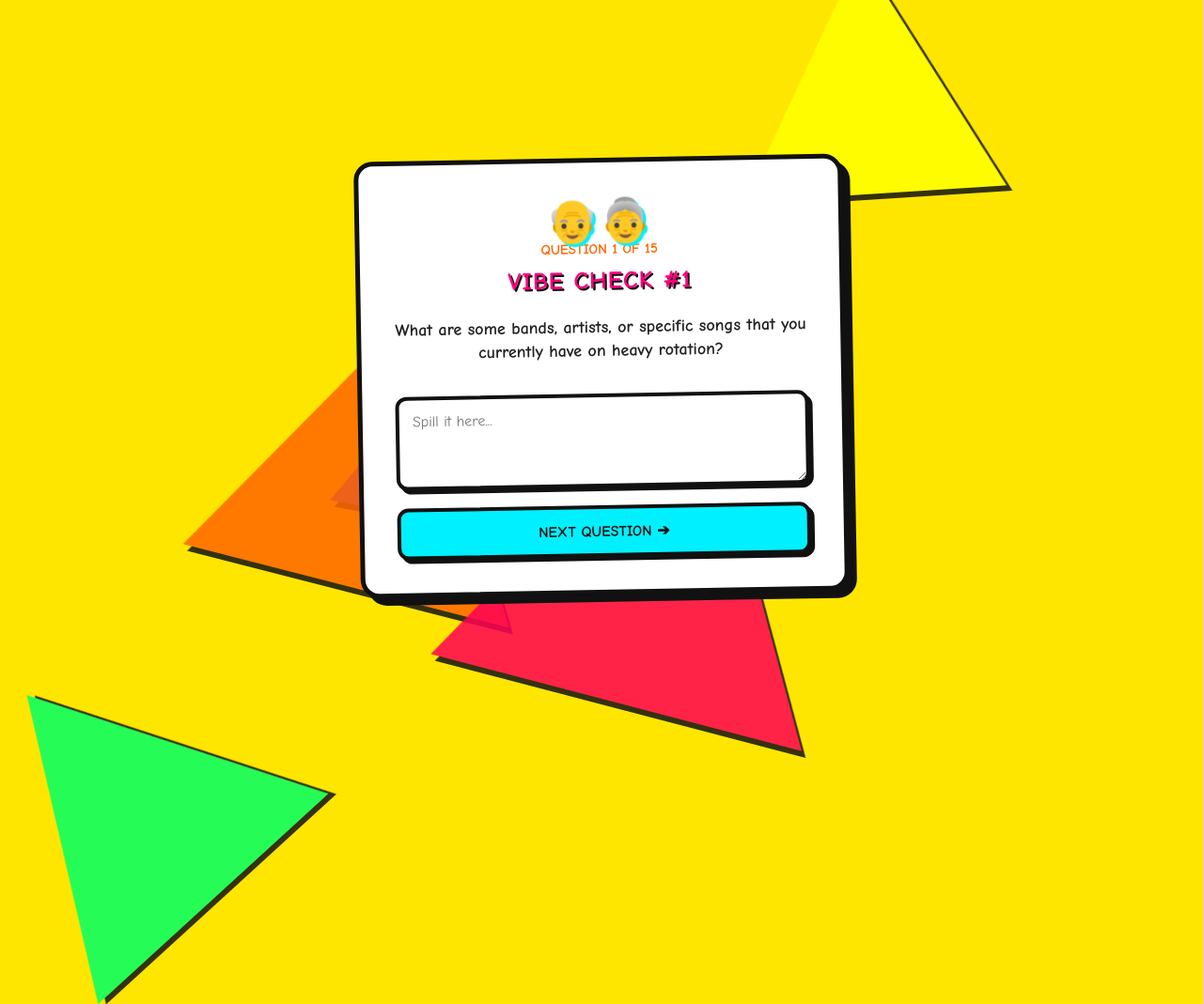
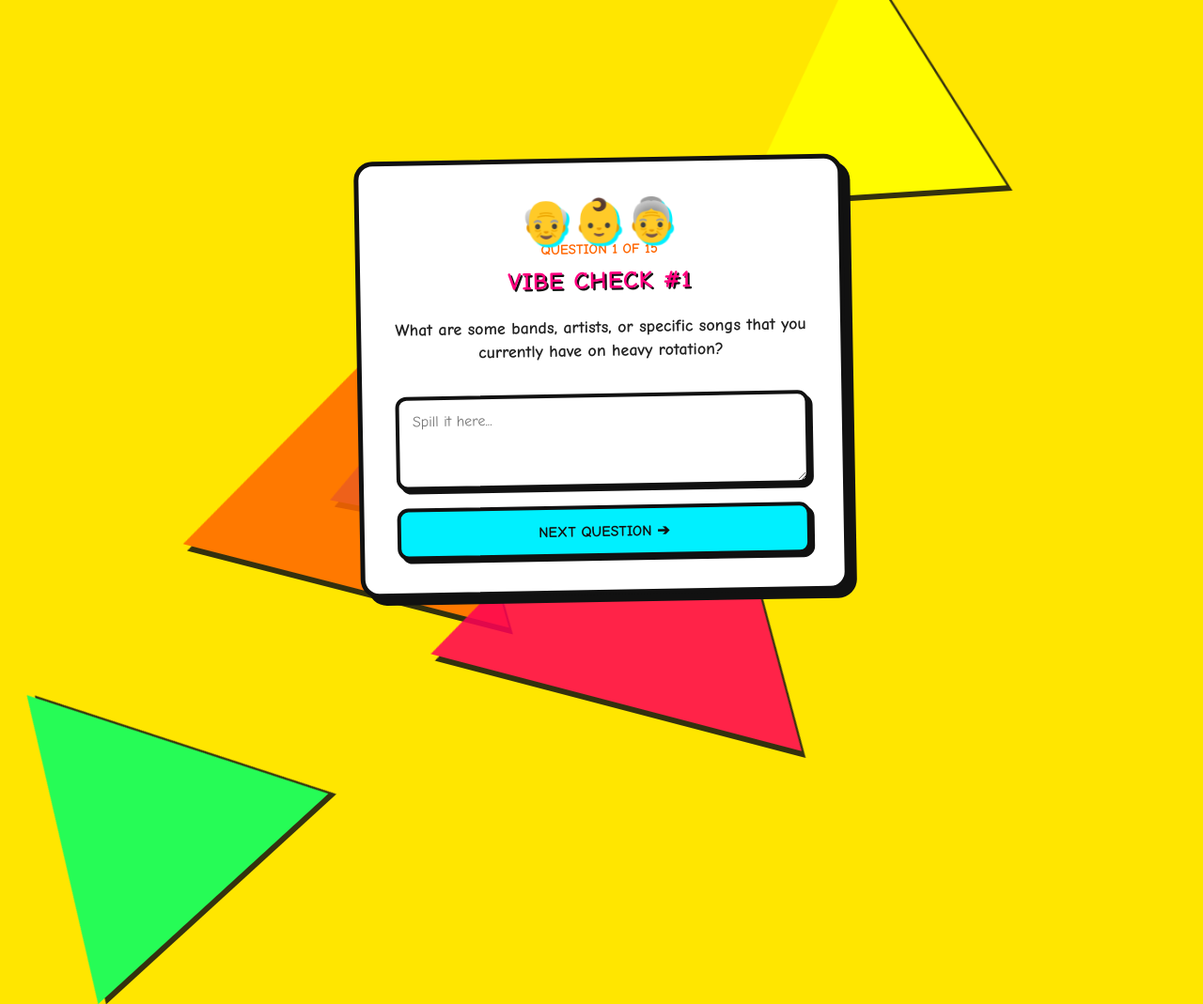
Before and after one commit to RenGood1/rengood, a plain HTML site: page guessmyage/index.html in a window 1280 px wide. Shown: the whole page at 94% size. Drawn offline with Linux system fonts and the light colour scheme.

Commit message:
Update index.html

```diff
--- a/guessmyage/index.html
+++ b/guessmyage/index.html
@@ -66,7 +66,7 @@
     <div class="shape t-7"></div>
 
 <div class="game-card">
-    <div class="cartoon-header">👴👵</div>
+    <div class="cartoon-header">👴👶👵</div>
 
     <div id="game-screen">
         <div class="progress" id="progressText">Question 1 of 15</div>
@@ -159,12 +159,13 @@
         1. Age Guess: Just the estimated age bracket.
         2. The Vibe Check: Two sentences max explaining why, like a normal person talking.`;
 
-        try {
-            // Standard query parameter key format using the v1beta endpoint
+      try {
             const response = await fetch(`https://generativelanguage.googleapis.com/v1beta/models/gemini-2.5-flash:generateContent?key=${API_KEY}`, {
                 method: 'POST',
                 headers: { 'Content-Type': 'application/json' },
-                body: JSON.stringify({ contents: [{ parts: [{ text: prompt }] }] })
+                body: JSON.stringify({
+                    contents: [{ parts: [{ text: prompt }] }]
+                })
             });
 
             const data = await response.json();
```
